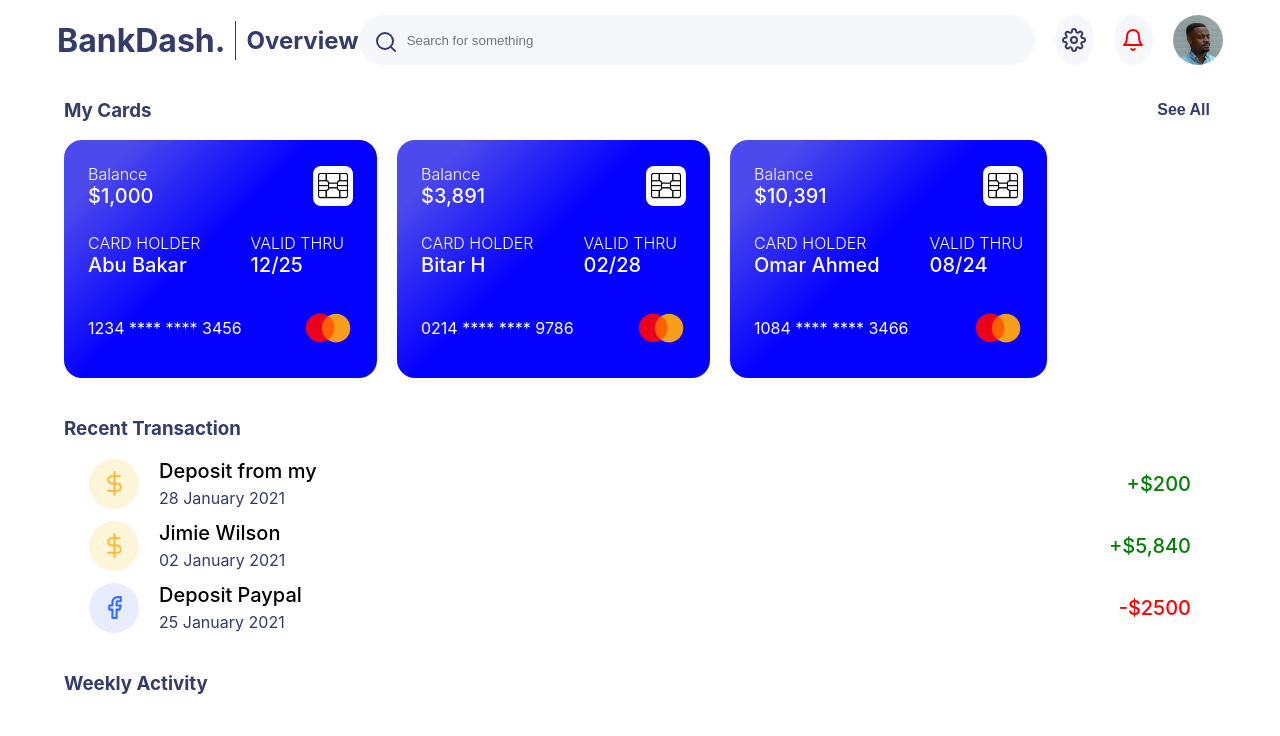
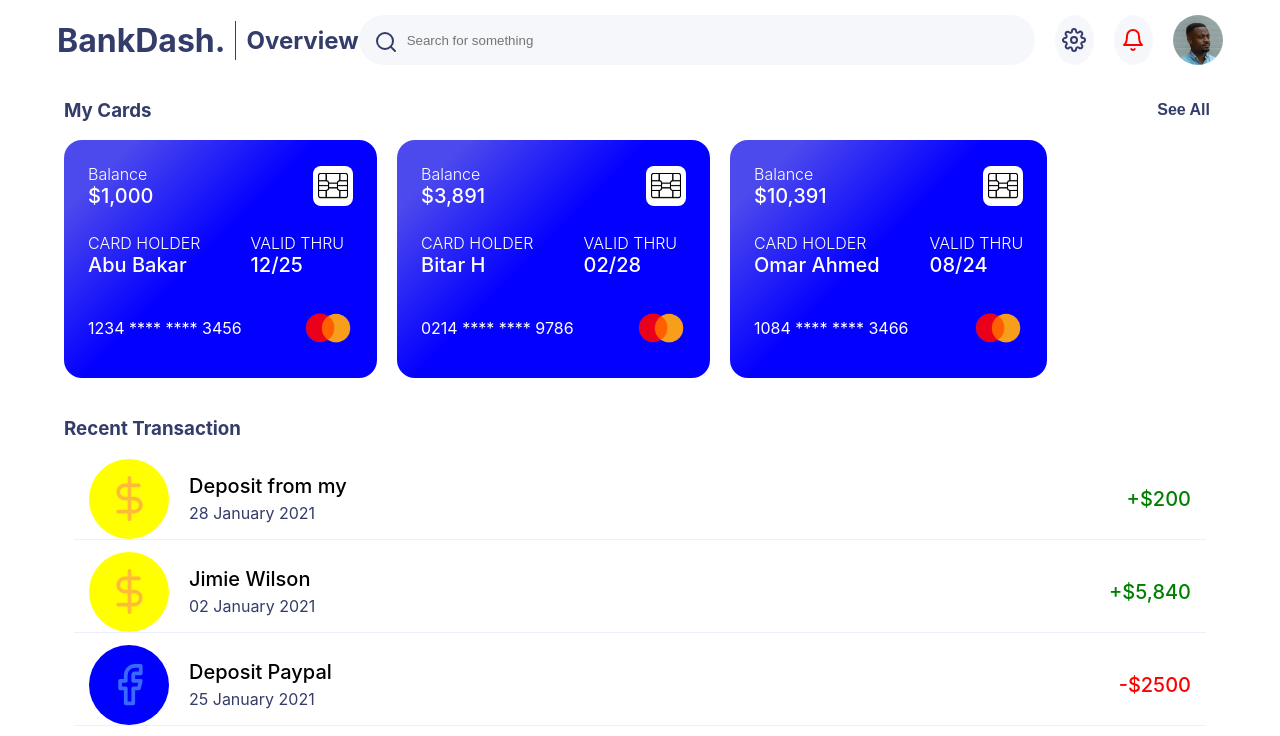
Before and after one commit to mizou9494/UI_Bank_Dashboard, a React (Create React App) app: page / in a window 1280 px wide. Shown: the top 736 px of the page. Built offline with nearby package versions, Linux system fonts and the light colour scheme.

Commit message:
the recent transaction in the Transaction page is 50% done

```diff
--- a/src/components/CardSection/CardSection.js
+++ b/src/components/CardSection/CardSection.js
@@ -12,7 +12,7 @@ function CardSection({ buttonName = "See All" }) {
     <>
       <SectionHead>
         <h3>My Cards</h3>
-        <Button>{buttonName === "See All" ? buttonName : <><Plus />{buttonName}</>}</Button>
+        <Button>{buttonName === "See All" ? buttonName : <><Plus size={20} />{buttonName}</>}</Button>
       </SectionHead>
       <CardSectionWrapper>
         {card_Info.map(({id, holder_name, card_number, expiration_date, balance}) => (
--- a/src/components/RecentTransaction/RecentTransaction.js
+++ b/src/components/RecentTransaction/RecentTransaction.js
@@ -8,16 +8,21 @@ import Transaction from '../Transaction/Transaction';
 import { transaction_Info } from '../../data';
 import { useLocation } from 'react-router-dom';
 function RecentTransaction() {
+
   const location = useLocation();
 
   return (
     <>
-      {location.pathname === "/Transactions" ? <CardSection buttonName="Add Card" /> : null}
+      {location.pathname === "/Transactions"
+        ? <CardSection buttonName="Add Card" />
+        : null
+      }
       <SectionHead>
         <h3>Recent Transaction</h3>
       </SectionHead>
+      {location.pathname === "/" ? (
         <TransactionsGroup>
-        {transaction_Info.map(({id, description, date, amount, Icon, icontype, positive}) => (
+          {transaction_Info.map(({id, description, date, amount, Icon, iconType, positive}) => (
             <Transaction
               key={id}
               description={description}
@@ -25,10 +30,26 @@ function RecentTransaction() {
               amount={amount}
               positive={positive}
               Icon={Icon}
-            iconType={icontype}
+              iconType={iconType}
               />
             ))}
         </TransactionsGroup>
+     ) : (
+       <TransactionsPageGroup>
+          {transaction_Info.map(({id, DirectionIcon, description, date, amount, Icon, iconType, positive}) => (
+            <Transaction
+              key={id}
+              description={description}
+              date={date}
+              amount={amount}
+              positive={positive}
+              Icon={Icon}
+              DirectionIcon={DirectionIcon}
+              iconType={iconType}
+            />
+          ))}
+        </TransactionsPageGroup>
+     )}
     </>
   )
 }
@@ -48,4 +69,8 @@ const TransactionsGroup = styled.div`
   justify-content: center;
 `;
 
+const TransactionsPageGroup = styled(TransactionsGroup)`
+
+`
+
 export default RecentTransaction;
--- a/src/components/SharedLayout/SharedLayout.js
+++ b/src/components/SharedLayout/SharedLayout.js
@@ -31,16 +31,10 @@ function SharedLayout() {
 const currentPageName = Object.keys(pageNames)
   .sort((a, b) => b.length - a.length)
   .find((path) => location.pathname.startsWith(path)) || 'Page';
-  console.log(currentPageName)
   // outputs '/'
 
   React.useEffect(() => {
     window.scrollTo(0, 0);
-    console.log('Current path',location.pathname)
-    // outputs '/Transactions'
-    console.log('Current page name', pageNames[currentPageName])
-    // outputs 'Transactions' now when we are on the /Transactions page
-
   }, [location]);
 
   return (
--- a/src/components/Transaction/Transaction.js
+++ b/src/components/Transaction/Transaction.js
@@ -1,12 +1,20 @@
 import React from 'react';
 import styled from 'styled-components';
 
+import { useLocation } from 'react-router-dom';
 
-function Transaction({id, description, date, Icon, iconType, amount, positive}) {
+import { ArrowDownCircle, ArrowUpCircle } from 'react-feather';
+
+function Transaction({description, DirectionIcon, date, Icon, iconType, amount, positive}) {
+
+  const location = useLocation();
+  console.log({ Icon, DirectionIcon });
   return (
     <Wrapper>
-      <IconWrapper $iconType={iconType}>
-        <Icon />
+      <IconWrapper $location={location.pathname} $iconType={iconType}>
+        {location.pathname === "/Transactions" ? <DirectionIcon size={45} color="gray" /> : <Icon size={45} />}
+        {/* <ArrowDownCircle />
+        <ArrowUpCircle /> */}
       </IconWrapper>
       <MiddlePart>
         <TransactionDescription>
@@ -28,6 +36,11 @@ const Wrapper = styled.div`
   align-items: center;
   gap: 20px;
 
+  &:not(:last-of-type) {
+    // padding-bottom: 2px;
+    // margin-bottom: 2px;
+    border-bottom: 1px solid #EAF0FF;
+  }
   // p  {
   //   margin-left: auto;
   // }
@@ -60,15 +73,16 @@ const MiddlePart = styled.div`
 const IconWrapper = styled.div`
   display: grid;
   place-content: center;
-  width: 50px;
-  height: 50px;
+  width: 80px;
+  height: 80px;
   border-radius: 50%;
+  background-color: ${(props) => props.$location === "/Transactions" && "white"} !important;
   background-color: ${(props) => {
     switch (props.$iconType) {
       case "Facebook":
-        return "#e7edff";
+        return "blue";
       case "DollarSign":
-        return "#fff5d9";
+        return "yellow";
       default:
         return "#3b5998";
     }
@@ -87,8 +101,8 @@ const IconWrapper = styled.div`
   }};
 
   svg {
-    width: 25px;
-    height: 25px;
+    // width: 30px;
+    // height: 30px;
     font-weight: 500;
   }
 `
--- a/src/data.js
+++ b/src/data.js
@@ -1,4 +1,4 @@
-import { DollarSign, Facebook, Home, User, CreditCard, Moon, Settings } from "react-feather"
+import { DollarSign, Facebook, Home, User, CreditCard, Moon, Settings, ArrowUpCircle, ArrowDownCircle } from "react-feather"
 
 export const LinksData = [
   {
@@ -197,26 +197,59 @@ export const transaction_Info = [
     {
         id: 1,
         Icon: DollarSign,
-        icontype: "DollarSign",
+        DirectionIcon: ArrowUpCircle,
+        iconType: "DollarSign",
         description: 'Deposit from my',
         date: "28 January 2021",
         amount: '$200',
         positive: "true"
-    },
-    {
+      },
+      {
         id: 2,
         Icon: DollarSign,
-        icontype: "DollarSign",
+        DirectionIcon: ArrowUpCircle,
+        iconType: "DollarSign",
         description: 'Jimie Wilson',
         date: "02 January 2021",
         amount: '$5,840',
         positive: "true"
-    },
-    {
+      },
+      {
         id: 3,
         Icon: Facebook,
-        icontype: "Facebook",
+        DirectionIcon: ArrowDownCircle,
+        iconType: "Facebook",
         description: 'Deposit Paypal',
+        date: "25 January 2021",
+        amount: '$2500',
+        positive: "false"
+      },
+      {
+        id: 4,
+        Icon: Facebook,
+        DirectionIcon: ArrowDownCircle,
+        iconType: "Facebook",
+        description: 'Spotify Subsciption',
+        date: "25 January 2021",
+        amount: '$2500',
+        positive: "false"
+      },
+      {
+        id: 5,
+        Icon: Facebook,
+        DirectionIcon: ArrowDownCircle,
+        iconType: "Facebook",
+        description: 'Freepik Sales',
+        date: "25 January 2021",
+        amount: '$2500',
+        positive: "false"
+      },
+      {
+        id: 6,
+        Icon: Facebook,
+        DirectionIcon: ArrowDownCircle,
+        iconType: "Facebook",
+        description: 'Mobile Service',
         date: "25 January 2021",
         amount: '$2500',
         positive: "false"
```
Lines whose indentation alone changed are shown as unchanged.
